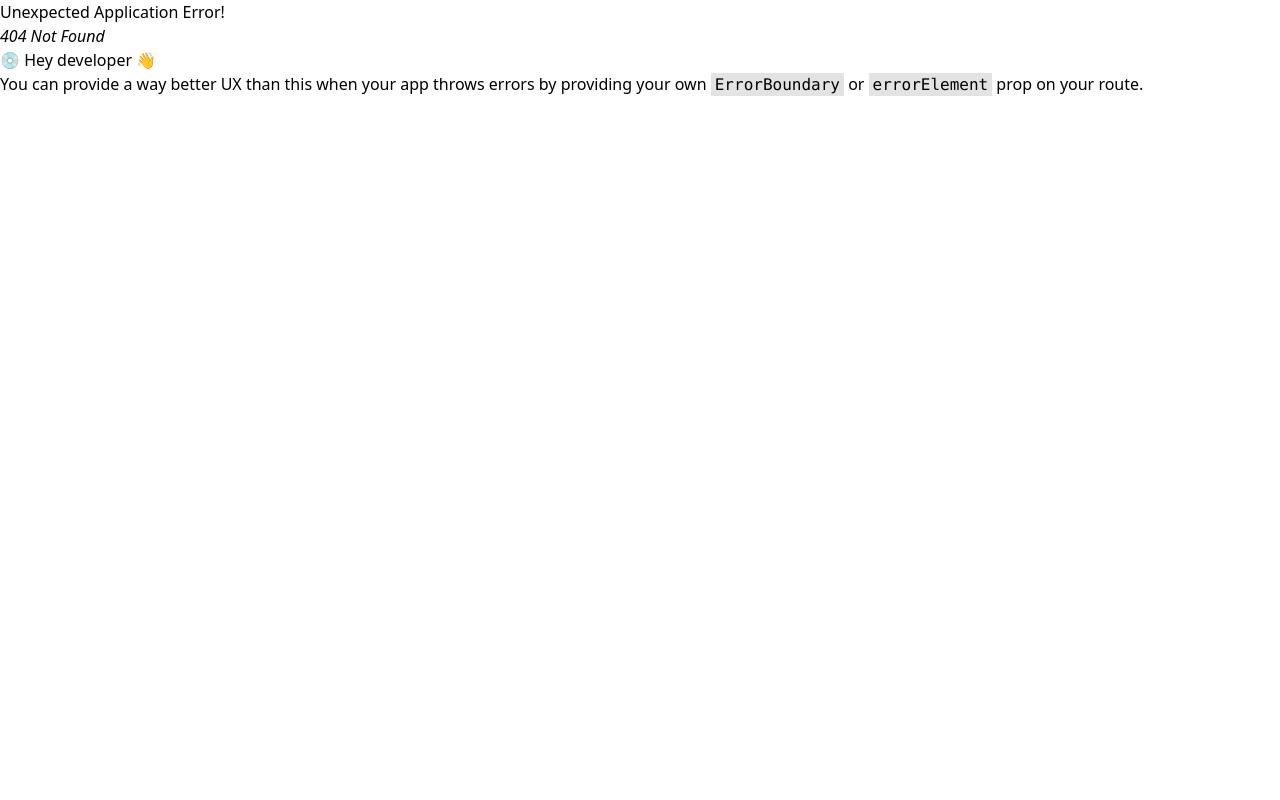
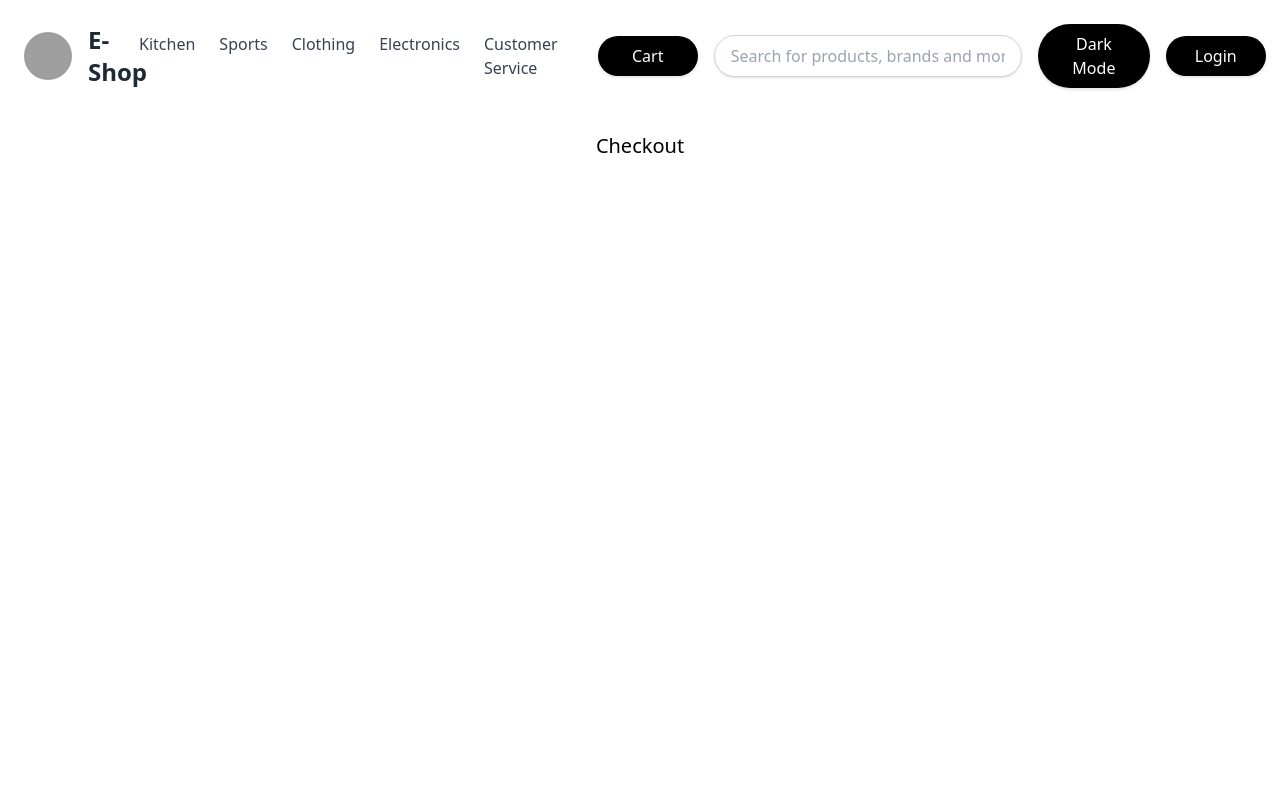
Before and after one commit to vimal004/E-Shop-Backend, a React (Vite) app in the folder Frontend/: page /checkout in a window 1280 px wide. Before the commit this address had no page. Shown: the top 800 px of the page. Built offline with nearby package versions, Linux system fonts and the light colour scheme; grey boxes are pictures that could not be loaded.

Commit message:
Commit 49

```diff
--- a/Frontend/src/App.jsx
+++ b/Frontend/src/App.jsx
@@ -11,6 +11,7 @@ import CustomerService from "./Utilities/cs.jsx";
 import Footer from "./footer.jsx";
 import Sports from "./Utilities/sports.jsx";
 import Kitchen from "./Utilities/kitchen.jsx";
+import Checkout from "./Utilities/checkout.jsx";
 
 export const Context = React.createContext();
 
@@ -163,6 +164,10 @@ const appRouter = createBrowserRouter([
         path: "customerservice",
         element: <CustomerService />,
       },
+      {
+        path: "/checkout",
+        element: <Checkout />,
+      },
     ],
   },
 ]);
--- a/Frontend/src/Utilities/cart.jsx
+++ b/Frontend/src/Utilities/cart.jsx
@@ -2,9 +2,8 @@ import React, { useState, useEffect, useContext } from "react";
 import axios from "axios";
 import Card from "./card1";
 import { Context } from "../App";
-import ShimmerCard from "./shimmercard";
 import { Link } from "react-router-dom";
-import SearchBody from "./searchbdy";
+import Button from "./button";
 
 const Cart = () => {
   const [shimmer, setShimmer] = useState(true);
@@ -59,7 +58,9 @@ const Cart = () => {
       }`}
     >
       <div className="flex justify-between items-center px-4 mt-7 mb-4">
-        <div className="flex-1 text-center">
+        <div className="flex-1 flex justify-center items-center">
+          {" "}
+          {/* Centering container */}
           <h1
             className={`text-3xl font-bold ${
               currmode ? "text-white" : "text-black"
@@ -68,12 +69,21 @@ const Cart = () => {
             Cart Items
           </h1>
         </div>
-        <button
-          className="bg-red-500 text-white px-4 py-2 rounded hover:bg-red-600 ml-4"
-          onClick={handledelete}
-        >
-          Clear Cart
-        </button>
+        <div className="flex space-x-4">
+          <button
+            className="bg-red-500 text-white px-4 py-2 rounded hover:bg-red-600"
+            onClick={handledelete}
+          >
+            Clear Cart
+          </button>
+          <Link to={"http://localhost:5173/checkout"}>
+            <Button
+              name={"Proceed to checkout"}
+              mode={currmode}
+              altname={"Proceed to checkout"}
+            />
+          </Link>
+        </div>
       </div>
       <div className="flex-grow flex flex-wrap justify-center items-center gap-6 p-2 relative">
         {data.length === 0 && (
@@ -87,8 +97,7 @@ const Cart = () => {
           className={`absolute inset-x-0 top-6 flex flex-wrap justify-center items-center gap-6 p-2 transition-opacity duration-500 ${
             shimmer ? "opacity-100" : "opacity-0"
           }`}
-        >
-        </div>
+        ></div>
         <div
           className={`transition-opacity duration-500 ${
             shimmer ? "opacity-0" : "opacity-100"
--- /dev/null
+++ b/Frontend/src/Utilities/checkout.jsx
@@ -0,0 +1,19 @@
+import { Context } from "../App";
+import { useContext } from "react";
+
+const Checkout = () => {
+  const { currmode } = useContext(Context);
+  return (
+    <div
+      className={`min-h-screen flex flex-col ${
+        currmode ? "bg-gray-700 text-white" : "bg-white text-black"
+      }`}
+    >
+      <div className="text-center m-5 bold text-xl">
+        <h1>Checkout</h1>
+      </div>
+    </div>
+  );
+};
+
+export default Checkout;
```
